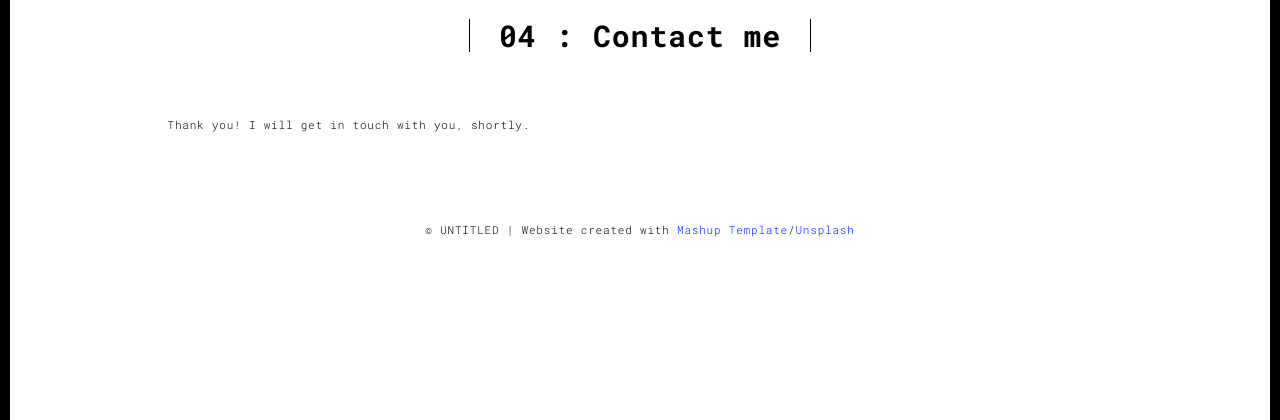
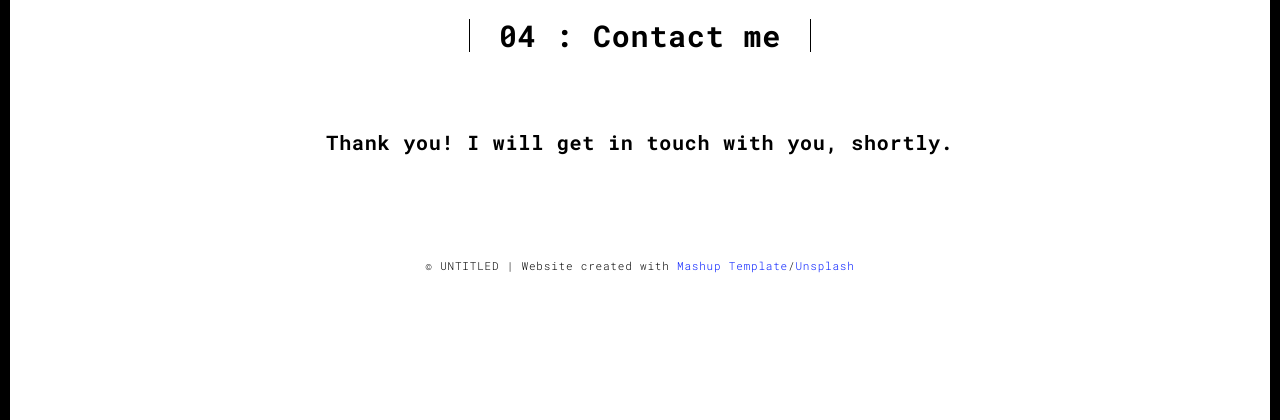
Before and after one commit to UmraKhan07/portfo, a Flask app: template templates/Thankyou.html in a window 1280 px wide. Shown: the part 90-510 px from the top of the page. Run offline with Flask 2, Linux system fonts and the light colour scheme; the template is opened without the code that fills it, so the values that code supplies are empty.

Commit message:
Added thankyou updated file

```diff
--- a/templates/Thankyou.html
+++ b/templates/Thankyou.html
@@ -15,7 +15,7 @@
   <link rel="apple-touch-icon" sizes="180x180" href="./static/assets/apple-icon-180x180.png">
   <link href="./static/assets/favicon.ico" rel="icon">
 
-  <title>Title page</title>
+  <title>Thanks page</title>
 
 <link href="./static/main.3f6952e4.css" rel="stylesheet"></head>
 
@@ -58,8 +58,8 @@
           </div>
 
           <div class="row">
-            <div class="col-md-10 col-md-offset-1">
-              Thank you! I will get in touch with you, shortly.
+            <div class="col-md-10 col-md-offset-1" style="text-align: center; font-size: 16px">
+              <h3> Thank you! I will get in touch with you, shortly. </h3>
             </div>
 
           </div>
```
